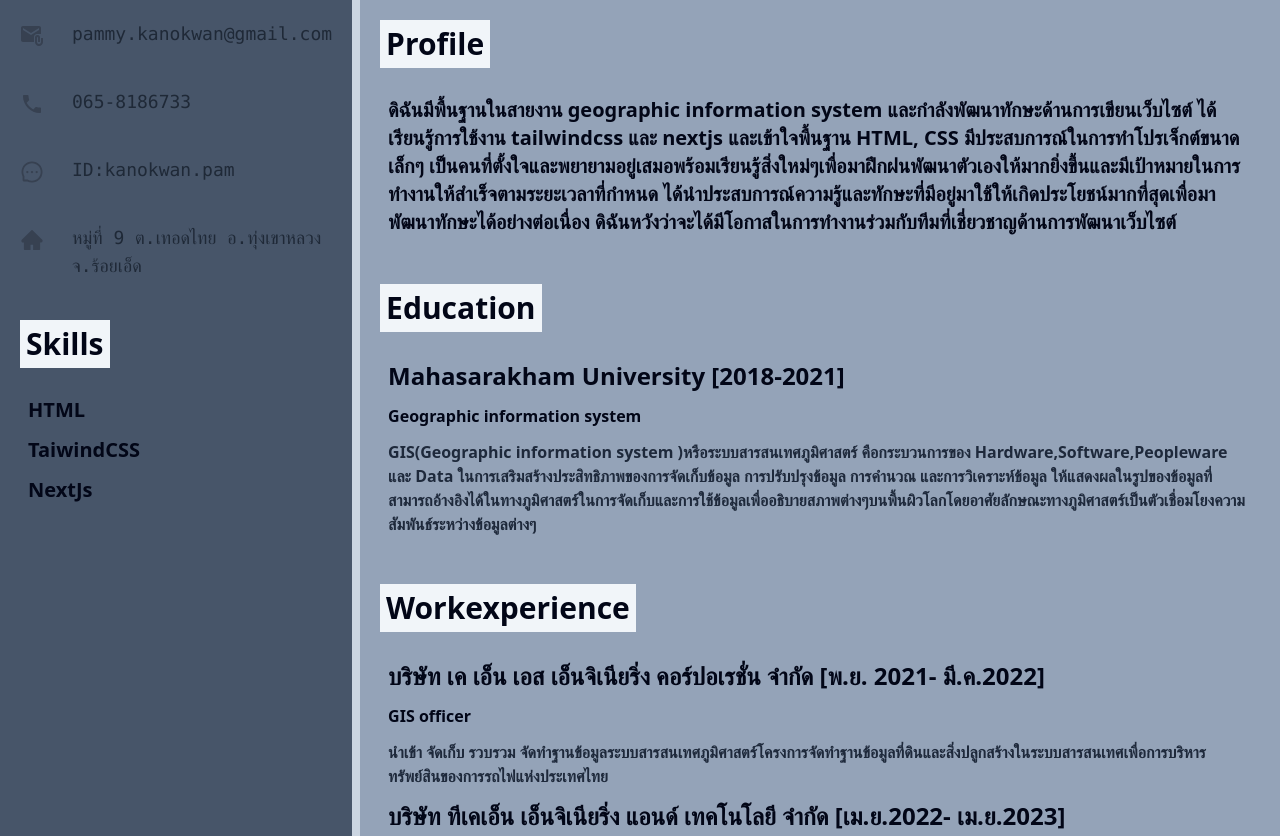
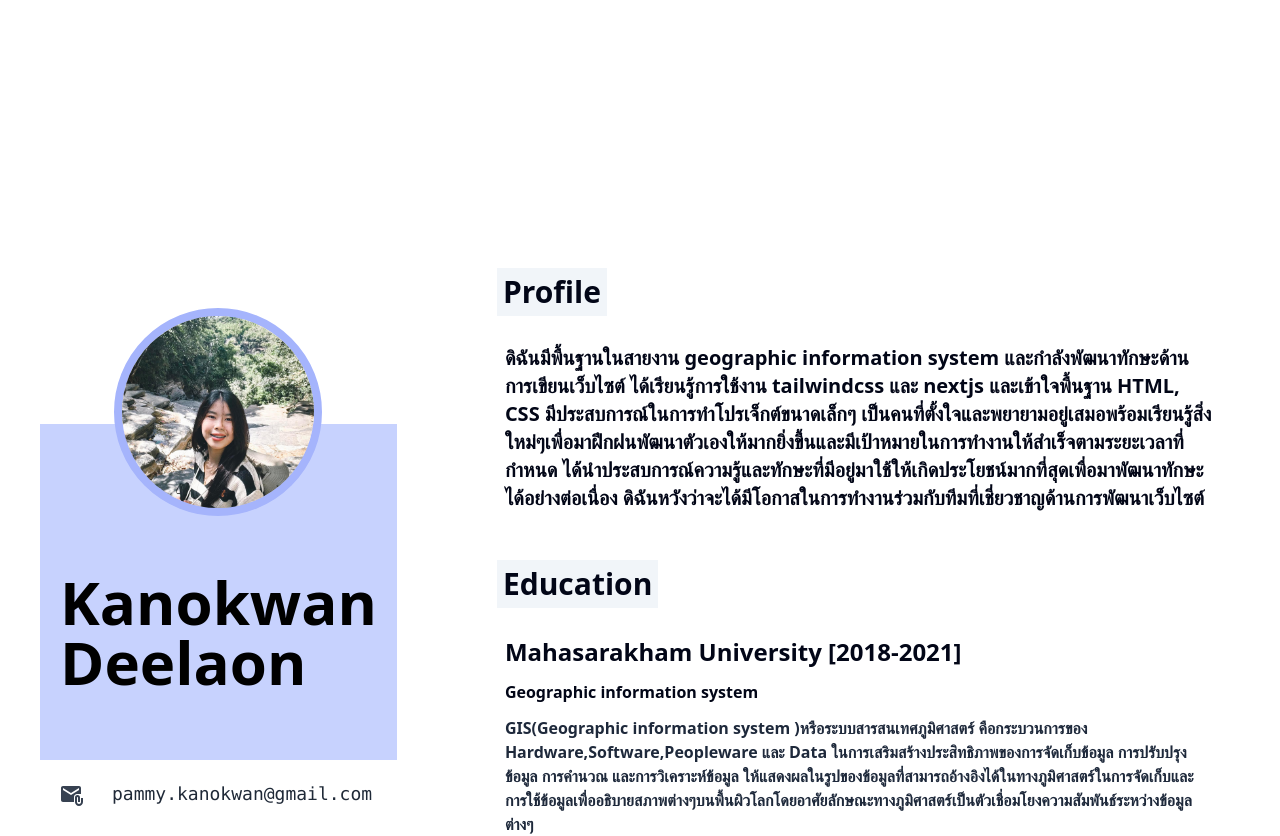
Before and after one commit to pampamz/pamm, a Next.js app: page / in a window 1280 px wide. Shown: the top 836 px of the page. Built offline with nearby package versions, Linux system fonts and the light colour scheme.

Commit message:
kanokwan

```diff
--- /dev/null
+++ b/components/name/name.tsx
@@ -0,0 +1,18 @@
+import React from "react";
+import Nameimg from "./sub-name/name-img";
+import NameBg from "./sub-name/name-bg";
+
+interface NameProps {}
+
+const Name: React.FC<NameProps> = ({}) => {
+  return (
+    <>
+    <div className="relative">
+        <div className="w-full  absolute -top-32"><Nameimg></Nameimg></div>
+      <div className=""><NameBg></NameBg></div>
+      </div>
+    </>
+  );
+};
+
+export default Name;
--- /dev/null
+++ b/components/name/sub-name/name-bg.tsx
@@ -0,0 +1,18 @@
+import React from "react";
+
+interface NameBgProps {}
+
+const NameBg: React.FC<NameBgProps> = ({}) => {
+  return (
+    <>
+      <div className="flex flex-col w-full h-32 bg-indigo-200 "></div>
+      <div className="flex flex-col w-full font-bold bg-indigo-200 p-5 ">
+        <div className="text-6xl">Kanokwan</div>
+        <div className="text-6xl">Deelaon</div>
+      </div>
+      <div className="flex flex-col w-full h-12 bg-indigo-200 "></div>
+    </>
+  );
+};
+
+export default NameBg;
--- /dev/null
+++ b/components/name/sub-name/name-img.tsx
@@ -0,0 +1,18 @@
+import React from "react";
+
+interface NameimgProps {}
+
+const Nameimg: React.FC<NameimgProps> = ({}) => {
+  return (
+    <>
+      <div className="flex items-center justify-center p-3 ">
+        <div className="h-52 w-52 rounded-full bg-orange-200 overflow-hidden border-8 border-indigo-300">
+            <img src="/pam.jpg" alt="" />
+        </div>
+
+      </div>
+    </>
+  );
+};
+
+export default Nameimg;
--- a/pages/index.tsx
+++ b/pages/index.tsx
@@ -1,5 +1,6 @@
 import ContectDetail from "@/components/contect-detall/contect";
 import Education from "@/components/education/education";
+import Name from "@/components/name/name";
 import Profile from "@/components/profile/profile";
 import Skills from "@/components/skills/skills";
 import Workexperience from "@/components/workexperience/workexperience";
@@ -12,9 +13,22 @@ export default function Home() {
       {/* <Profile></Profile> */}
       {/* <Education></Education> */}
       {/* <Workexperience></Workexperience> */}
-      <div className="lg:flex gap-2 w-full bg-slate-300">
-        <div className=" bg-slate-600"><ContectDetail></ContectDetail> <Skills></Skills> </div>
-        <div className=" bg-slate-400"><Profile></Profile> <Education></Education> <Workexperience></Workexperience></div>
+      {/* <Name></Name> */}
+      <div className="p-10">
+      <div className="h-52 bg-white"></div>
+      <div className="lg:flex gap-20 w-full">
+        <div className=" bg-white">
+          <div className="h-44"></div>
+          <Name></Name> <ContectDetail></ContectDetail> <Skills></Skills>
+        </div>
+
+        <div className=" bg-white">
+          <div className=""></div>
+          <Profile></Profile> <Education></Education>
+          <Workexperience></Workexperience>
+
+        </div>
+      </div>
       </div>
     </>
   );
```
Also changed, not shown: public/pam.jpg (added).
